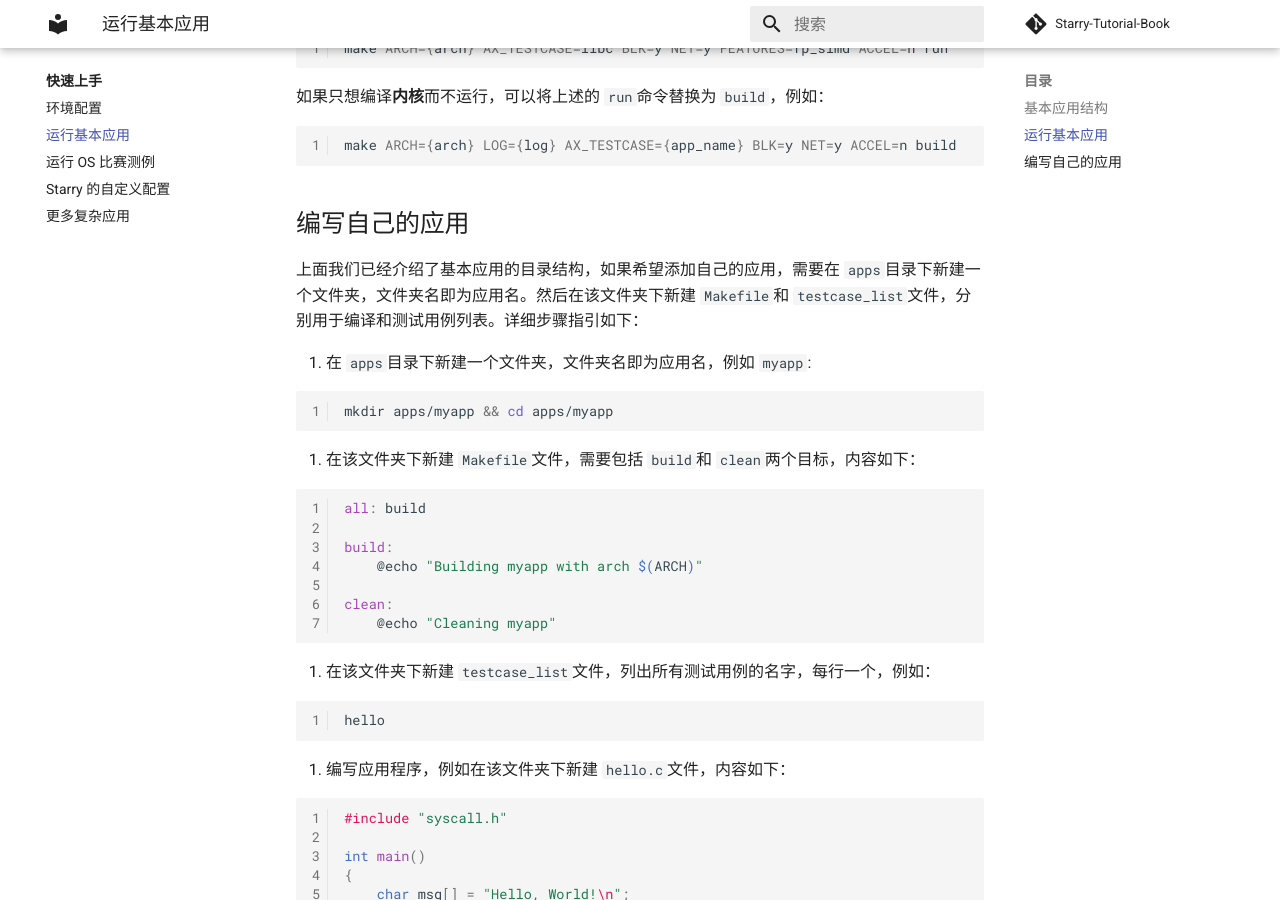
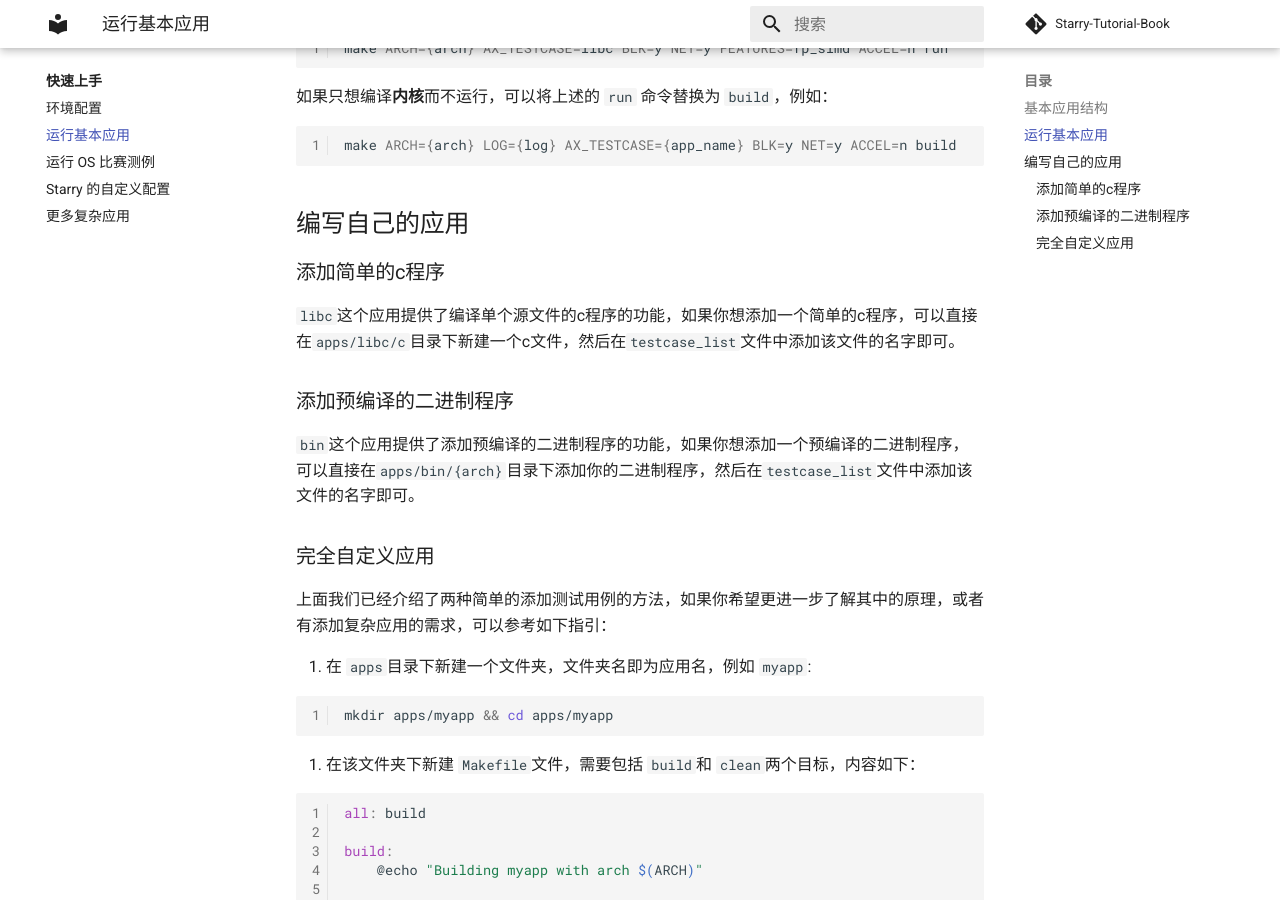
Before and after one commit to chyyuu/Starry-Tutorial-Book, an MkDocs documentation site: the page built from docs/setup/basic.md, in a window 1280 px wide and 900 px high, scrolled down 1095 px. Built offline with MkDocs 1.6.1 and Material for MkDocs 9.7.7, drawn with Linux system fonts in a browser that asks for light colours; comment, search, counter and statistics services are not loaded.

Commit message:
[feat] add more instructions on customized apps

````diff
--- a/docs/setup/basic.md
+++ b/docs/setup/basic.md
@@ -40,7 +40,7 @@ make ARCH={arch} LOG={log} AX_TESTCASE={app_name} BLK=y NET=y ACCEL=n run
 make ARCH={arch} AX_TESTCASE=libc BLK=y NET=y FEATURES=fp_simd ACCEL=n run
 ```
 
-如果只想编译**内核**而不运行，可以将上述的 `run`命令替换为 `build`，例如：
+如果只想编译**内核**而不运行，可以将上述的 `run` 命令替换为 `build`，例如：
 
 ```bash
 make ARCH={arch} LOG={log} AX_TESTCASE={app_name} BLK=y NET=y ACCEL=n build
@@ -48,7 +48,17 @@ make ARCH={arch} LOG={log} AX_TESTCASE={app_name} BLK=y NET=y ACCEL=n build
 
 ## 编写自己的应用
 
-上面我们已经介绍了基本应用的目录结构，如果希望添加自己的应用，需要在 `apps`目录下新建一个文件夹，文件夹名即为应用名。然后在该文件夹下新建 `Makefile`和 `testcase_list`文件，分别用于编译和测试用例列表。详细步骤指引如下：
+### 添加简单的c程序
+
+`libc`这个应用提供了编译单个源文件的c程序的功能，如果你想添加一个简单的c程序，可以直接在`apps/libc/c`目录下新建一个c文件，然后在`testcase_list`文件中添加该文件的名字即可。
+
+### 添加预编译的二进制程序
+
+`bin`这个应用提供了添加预编译的二进制程序的功能，如果你想添加一个预编译的二进制程序，可以直接在`apps/bin/{arch}`目录下添加你的二进制程序，然后在`testcase_list`文件中添加该文件的名字即可。
+
+### 完全自定义应用
+
+上面我们已经介绍了两种简单的添加测试用例的方法，如果你希望更进一步了解其中的原理，或者有添加复杂应用的需求，可以参考如下指引：
 
 1. 在 `apps`目录下新建一个文件夹，文件夹名即为应用名，例如 `myapp`:
 
````
